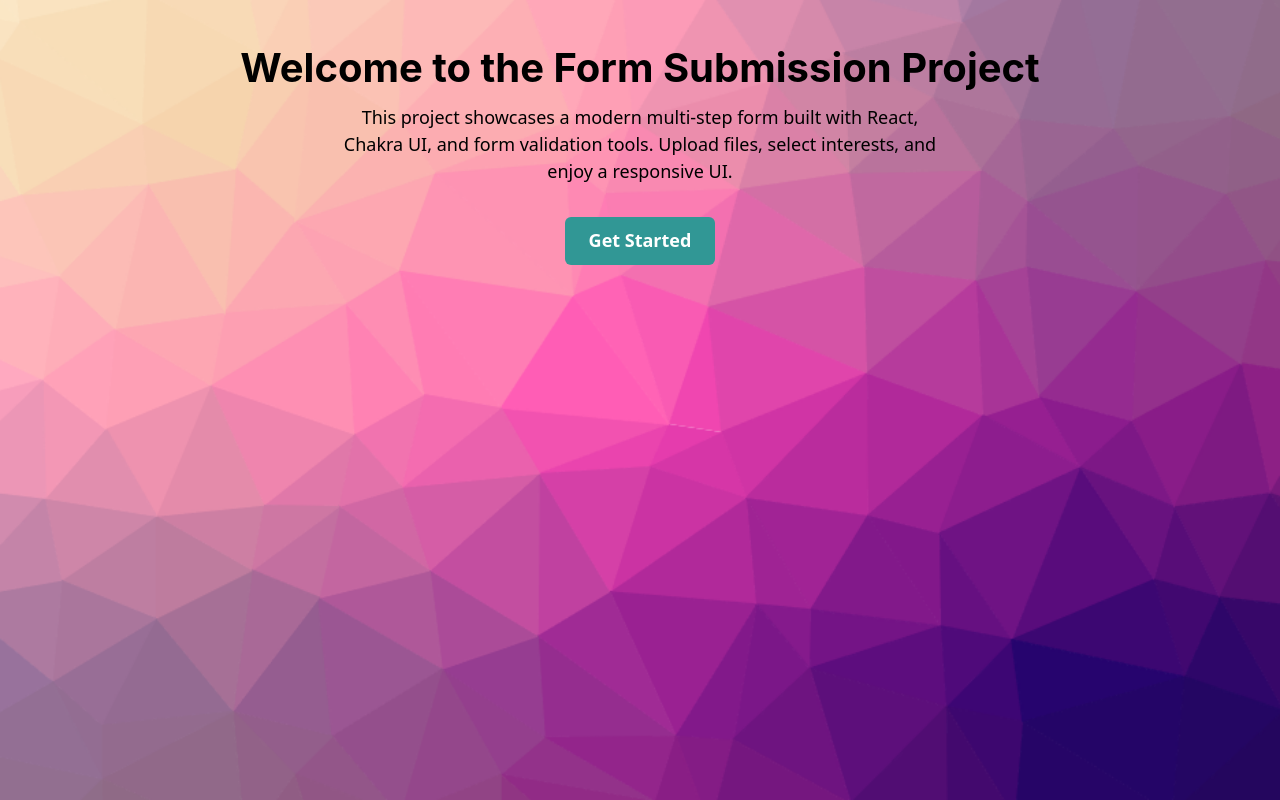
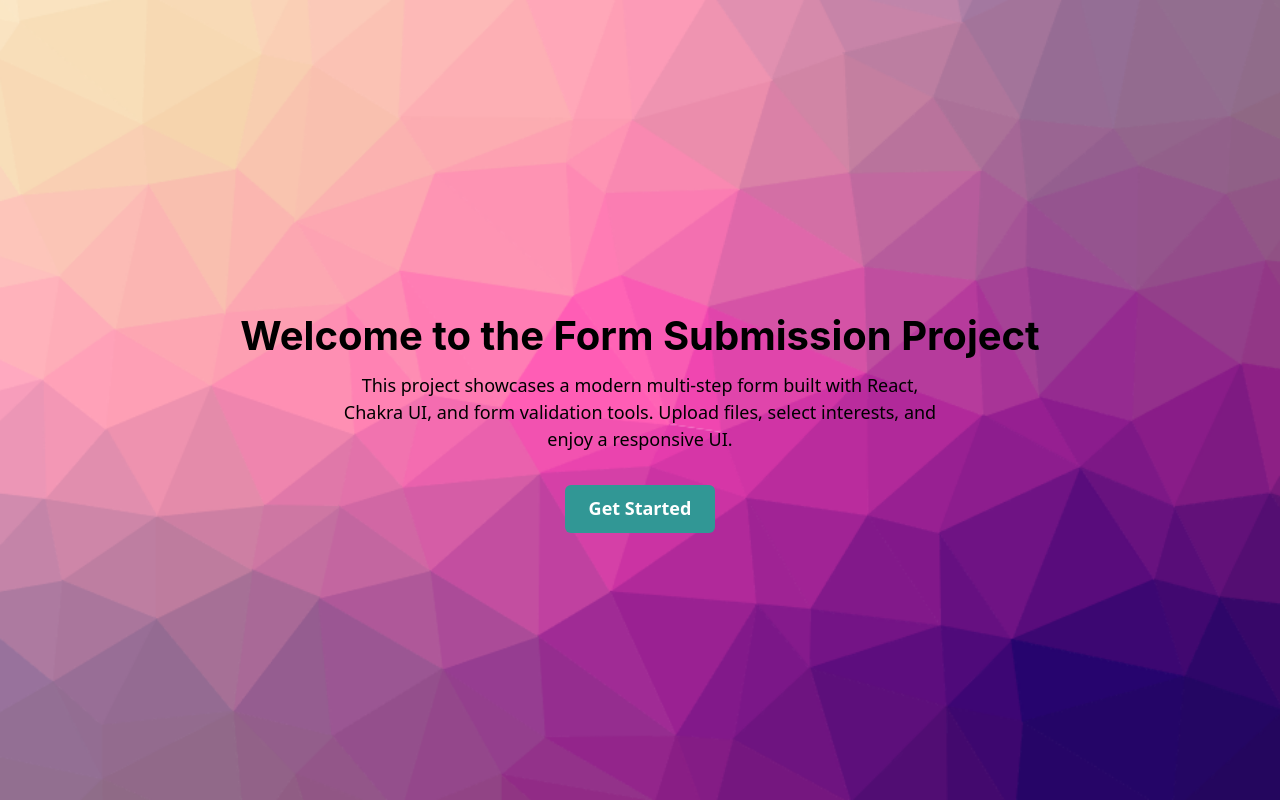
Before and after one commit to tonidobrinski/form-validation, a React (Vite) app: page / in a window 1280 px wide. Built offline with nearby package versions, Linux system fonts and the light colour scheme.

Commit message:
adding some mobile responsive styles and centering the welcome message for big screens

```diff
--- a/src/pages/HomePage.tsx
+++ b/src/pages/HomePage.tsx
@@ -2,7 +2,7 @@
 
 const Home = () => {
   return (
-    <div>
+    <div className="welcome-message__container">
       <WelcomeMessage />
     </div>
   );
--- a/src/styles/App.scss
+++ b/src/styles/App.scss
@@ -13,3 +13,7 @@
 body {
   height: 100%;
 }
+
+.app {
+  height: 100%;
+}
--- a/src/styles/RegistrationForm.scss
+++ b/src/styles/RegistrationForm.scss
@@ -19,3 +19,21 @@
   display: flex;
   justify-content: center;
 }
+
+.chakra-modal__content {
+  @media (max-width: 780px) {
+    display: flex;
+    height: fit-content;
+    justify-content: center;
+    margin-left: 1rem;
+    margin-right: 1rem;
+  }
+}
+
+.chakra-modal__content-container {
+  @media (max-width: 780px) {
+    display: flex;
+    justify-content: center;
+    align-items: center;
+  }
+}
--- a/src/styles/WelcomeMessage.scss
+++ b/src/styles/WelcomeMessage.scss
@@ -24,3 +24,14 @@
     text-decoration: none;
   }
 }
+
+.welcome-message__container {
+  display: flex;
+  height: 100%;
+  justify-content: center;
+  align-items: center;
+
+  @media (max-width: 780px) {
+    display: contents;
+  }
+}
```
